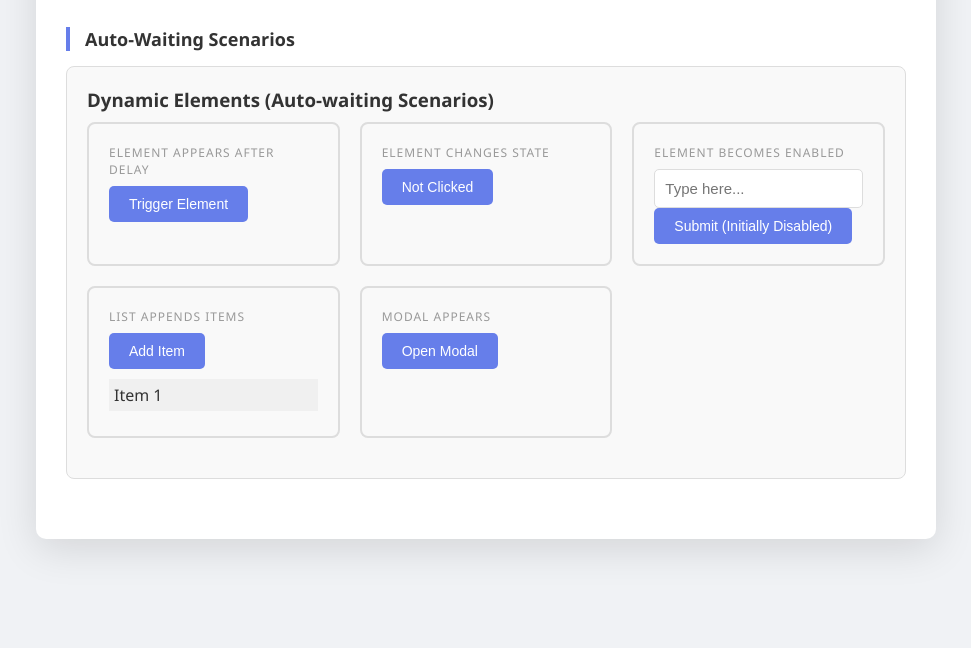
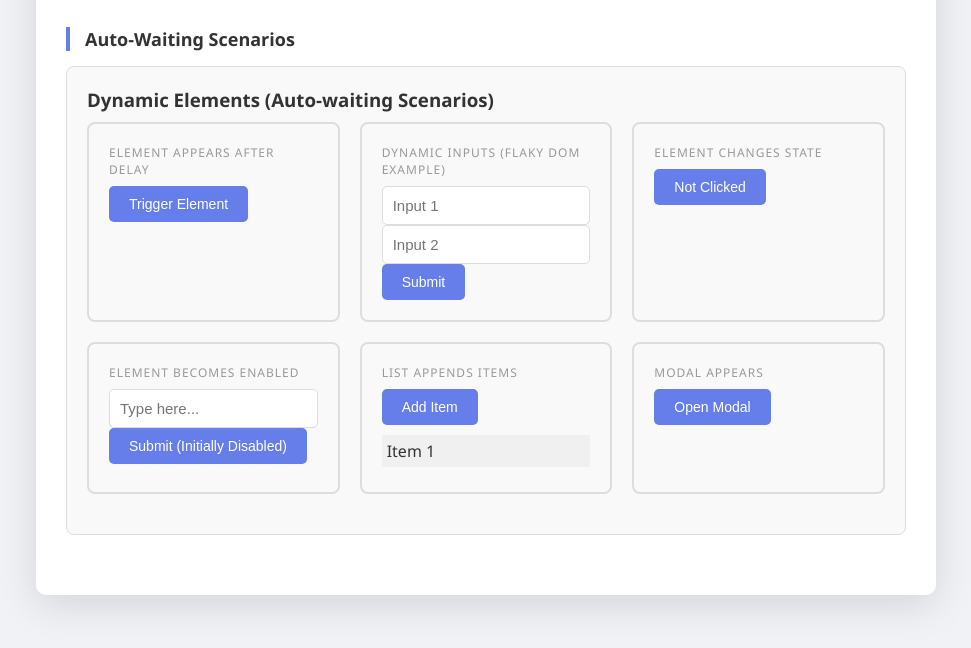
Before and after one commit to thomasverweij/test-automation-examples, a website: page web/public/dynamic-elements.html in a window 1280 px wide. Shown: the part 118-766 px from the top of the page, without its empty margins (154-1125 px from the left). Drawn offline with Linux system fonts and the light colour scheme.

Commit message:
add flaky dom example

```diff
--- a/web/public/dynamic-elements.html
+++ b/web/public/dynamic-elements.html
@@ -25,6 +25,15 @@
                         <div class="element-label">Element Appears After Delay</div>
                         <button onclick="showDynamicElement('delayed-element')">Trigger Element</button>
                         <div id="delayed-element" class="delayed-message">✓ I appeared after a delay!</div>
+                    </div>
+
+                    <!-- Dynamic Elements Flaky Example -->
+                    <div class="element-card">
+                        <div class="element-label">Dynamic Inputs (Flaky DOM Example)</div>
+                            <input type="text" id="flaky-input-1" placeholder="Input 1" autocomplete="off" onblur="handleFlakyInput()">
+                            <input type="text" id="flaky-input-2" placeholder="Input 2" autocomplete="off" onblur="handleFlakyInput()">
+                            <button id="flaky-submit" onclick="handleFlakySubmit()">Submit</button>
+                        <div id="flaky-message" class="dynamic-content"></div>
                     </div>
 
                     <div class="element-card">
@@ -72,6 +81,51 @@
             }, 1500);
         }
 
+        // Flaky Dynamic Inputs Example
+        let flakyInputs = { 1: '', 2: '' };
+
+        function handleFlakyInput() {
+            const input1 = document.getElementById('flaky-input-1');
+            const input2 = document.getElementById('flaky-input-2');
+            fetch('/api/flaky-input', {
+                method: 'POST',
+                headers: { 'Content-Type': 'application/json' },
+                body: JSON.stringify({ value1: input1.value, value2: input2.value })
+            })
+            .then(res => res.json())
+            .then(data => {
+                flakyInputs[1] = data.value1;
+                flakyInputs[2] = data.value2;
+                // Update input 1
+                const parent1 = input1.parentNode;
+                const newInput1 = document.createElement('input');
+                newInput1.type = 'text';
+                newInput1.id = 'flaky-input-1';
+                newInput1.placeholder = 'Input 1';
+                newInput1.value = flakyInputs[1];
+                newInput1.autocomplete = 'off';
+                newInput1.onblur = function() { handleFlakyInput(); };
+                parent1.replaceChild(newInput1, input1);
+                // Update input 2
+                const parent2 = input2.parentNode;
+                const newInput2 = document.createElement('input');
+                newInput2.type = 'text';
+                newInput2.id = 'flaky-input-2';
+                newInput2.placeholder = 'Input 2';
+                newInput2.value = flakyInputs[2];
+                newInput2.autocomplete = 'off';
+                newInput2.onblur = function() { handleFlakyInput(); };
+                parent2.replaceChild(newInput2, input2);
+            });
+        }
+
+        function handleFlakySubmit() {
+            const val1 = document.getElementById('flaky-input-1').value;
+            const val2 = document.getElementById('flaky-input-2').value;
+            document.getElementById('flaky-message').textContent = `Submitted: Input 1 = "${val1}", Input 2 = "${val2}"`;
+            document.getElementById('flaky-message').classList.add('show')
+        }
+
         function changeState(button) {
             button.textContent = 'Clicked';
             button.style.background = '#48bb78';
```
Also changed, not shown: playwright/tests/auto-waiting.spec.js (+29 -0 lines), web/server.js (+8 -0 lines), playwright/.auth/user.json.
